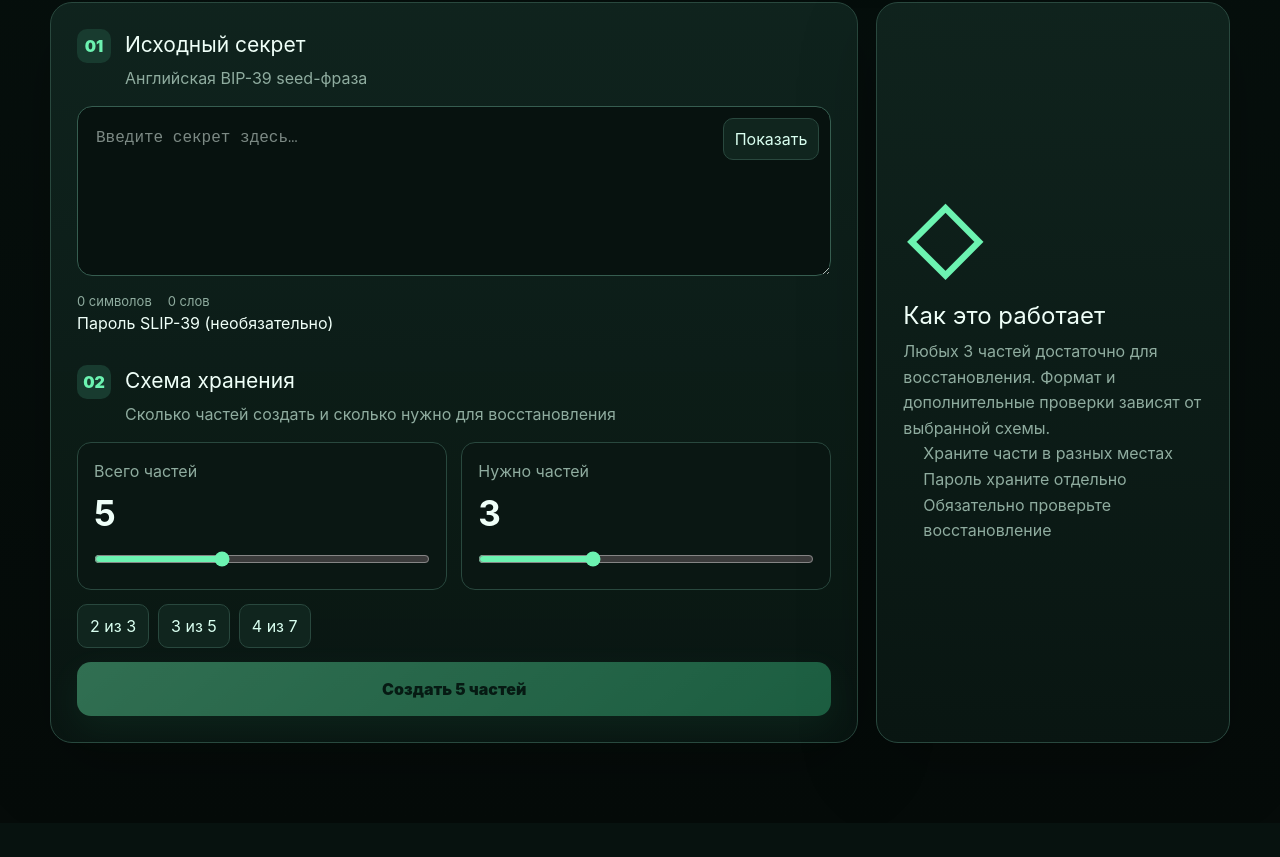
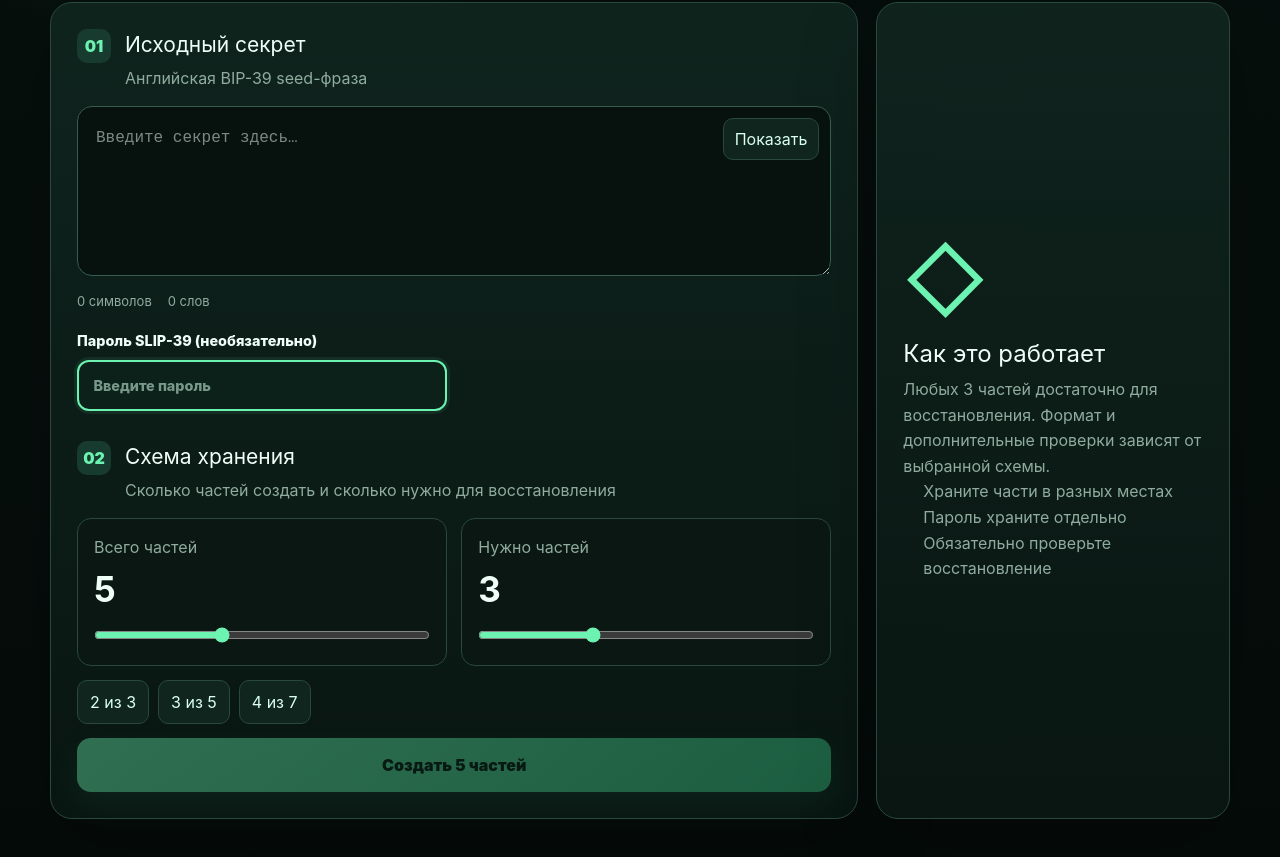
Before and after one commit to vanitoo/Seed-Split-Tool, a Next.js app: page / in a window 1280 px wide. Shown: the part 591-1448 px from the top of the page. Before the commit the page ends 1414 px from the top, so only its background shows below. Built offline with nearby package versions, Linux system fonts and the light colour scheme.

Commit message:
style: enhance compatibility fields layout and improve password input labels

```diff
--- a/src/app/scheme.css
+++ b/src/app/scheme.css
@@ -21,6 +21,46 @@
   color: var(--muted);
 }
 
+.compat-fields {
+  display: grid;
+  grid-template-columns: repeat(2, minmax(0, 1fr));
+  gap: 0.9rem;
+  margin-top: 1.15rem;
+}
+
+.compat-fields label {
+  display: grid;
+  gap: 0.55rem;
+  color: var(--text);
+  font-size: 0.9rem;
+  font-weight: 800;
+}
+
+.compat-fields input {
+  width: 100%;
+  min-height: 48px;
+  border: 1px solid #477466;
+  border-radius: 12px;
+  padding: 0.8rem 0.9rem;
+  background: #06110e;
+  color: var(--text);
+  font: inherit;
+  outline: none;
+}
+
+.compat-fields input[type="password"] {
+  border: 2px solid var(--accent);
+  background: #0b2119;
+  box-shadow: 0 0 0 3px rgba(108, 243, 177, 0.08);
+}
+
+.compat-fields input::placeholder { color: #78988b; }
+.compat-fields input:focus {
+  border-color: #b2ffda;
+  box-shadow: 0 0 0 4px rgba(108, 243, 177, 0.18);
+}
+
 @media (max-width: 720px) {
   .scheme-panel { grid-template-columns: 1fr; }
+  .compat-fields { grid-template-columns: 1fr; }
 }
--- a/src/features/seed-split/components/seed-split-app.tsx
+++ b/src/features/seed-split/components/seed-split-app.tsx
@@ -96,7 +96,7 @@ export function SeedSplitApp() {
       <div className="meta"><span>{secret.length} символов</span><span>{words} слов</span></div>
       {(scheme === "slip39" || scheme === "banana") && <div className="compat-fields">
         {scheme === "banana" && <label>Название набора<input value={bananaTitle} onChange={(event) => setBananaTitle(event.target.value)} /></label>}
-        <label>{scheme === "banana" ? "Пароль Banana Split" : "Пароль SLIP-39 (необязательно)"}<input type="password" value={passphrase} onChange={(event) => setPassphrase(event.target.value)} autoComplete="new-password" /></label>
+        <label>{scheme === "banana" ? "Пароль Banana Split (обязательно)" : "Пароль SLIP-39 (необязательно)"}<input type="password" value={passphrase} onChange={(event) => setPassphrase(event.target.value)} autoComplete="new-password" placeholder="Введите пароль" /></label>
       </div>}
       <div className="section-title settings-title"><span>02</span><div><h2>Схема хранения</h2><p>Сколько частей создать и сколько нужно для восстановления</p></div></div>
       <div className="settings-grid"><label>Всего частей<strong>{total}</strong><input type="range" min="2" max="10" value={total} onChange={(event) => { const n = Number(event.target.value); setTotal(n); if (threshold > n) setThreshold(n); }} /></label><label>Нужно частей<strong>{threshold}</strong><input type="range" min="2" max={total} value={threshold} onChange={(event) => setThreshold(Number(event.target.value))} /></label></div>
@@ -105,7 +105,7 @@ export function SeedSplitApp() {
     </div><aside className="panel explainer"><div className="lock-art">◇</div><h3>Как это работает</h3><p>Любых {threshold} частей достаточно для восстановления. Формат и дополнительные проверки зависят от выбранной схемы.</p><ul><li>Храните части в разных местах</li><li>Пароль храните отдельно</li><li>Обязательно проверьте восстановление</li></ul></aside></section> : <section className="panel recovery-panel">
       <div className="section-title"><span>01</span><div><h2>Добавьте части</h2><p>{scheme === "slip39" ? "Каждая мнемоника с новой строки" : "Разделяйте части пустой строкой"}</p></div></div>
       <textarea value={recoveryInput} onChange={(event) => setRecoveryInput(event.target.value)} placeholder={scheme === "generic" ? "SST1-…\n\nSST1-…" : scheme === "slip39" ? "SLIP-39 mnemonic one…\nSLIP-39 mnemonic two…" : "{\"v\":1,…}\n\n{\"v\":1,…}"} spellCheck={false} />
-      {(scheme === "slip39" || scheme === "banana") && <div className="compat-fields"><label>{scheme === "banana" ? "Пароль Banana Split" : "Пароль SLIP-39"}<input type="password" value={passphrase} onChange={(event) => setPassphrase(event.target.value)} /></label></div>}
+      {(scheme === "slip39" || scheme === "banana") && <div className="compat-fields"><label>{scheme === "banana" ? "Пароль Banana Split (обязательно)" : "Пароль SLIP-39"}<input type="password" value={passphrase} onChange={(event) => setPassphrase(event.target.value)} placeholder="Введите пароль" /></label></div>}
       <div className="meta"><span>Распознано частей: {recoveryShares.length}</span></div><button className="primary" disabled={busy || recoveryShares.length === 0 || (scheme === "banana" && !passphrase)} onClick={() => restore()}>{busy ? "Проверка…" : "Восстановить секрет"}</button>
       {recovered && <div className="result-secret"><span>Восстановленный секрет</span><pre>{recovered}</pre></div>}
     </section>}
```
